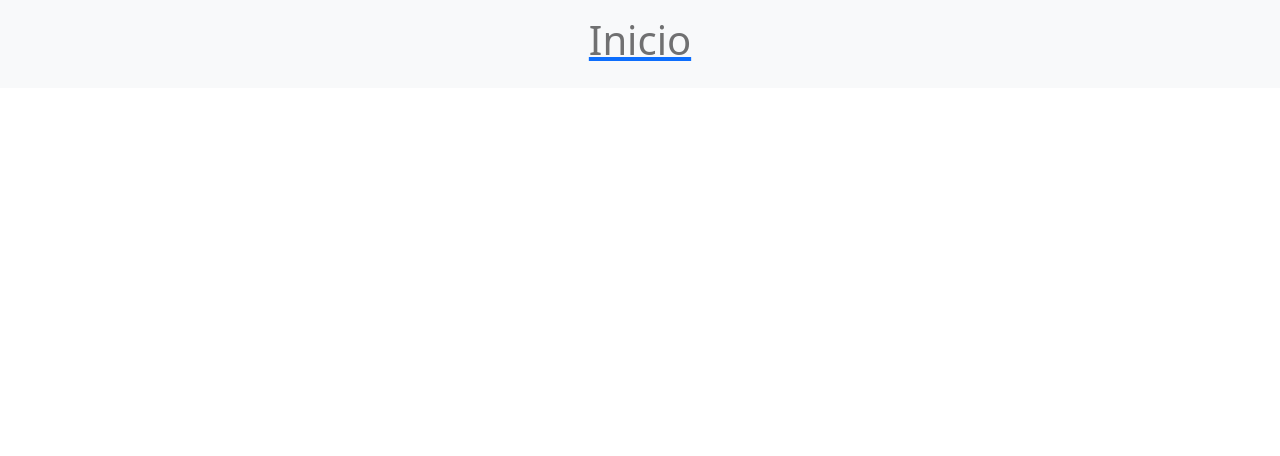
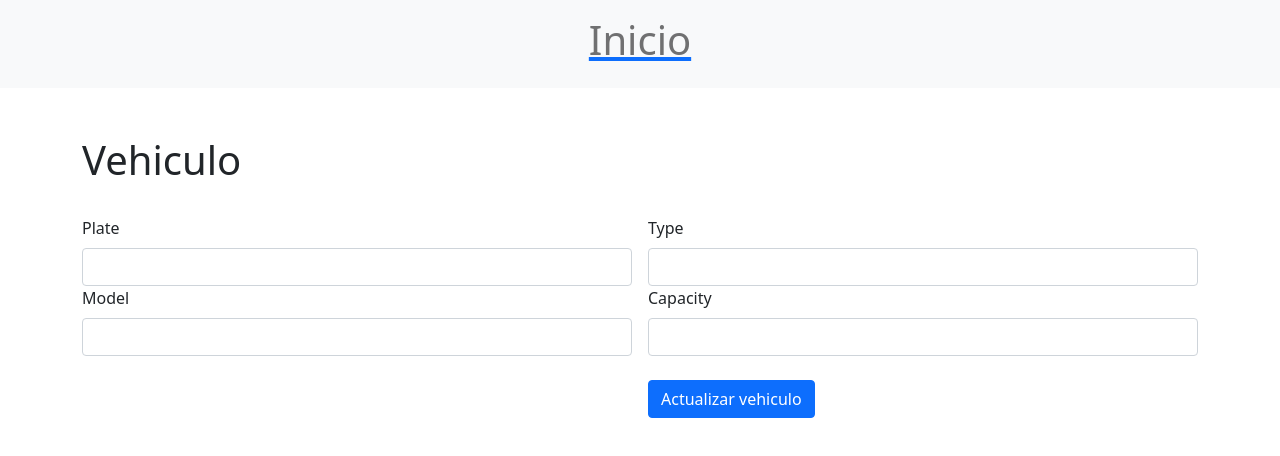
Before and after one commit to DanielTuttos/React-pruebaShippify, a React (Create React App) app: page /vehicle/1/about in a window 1280 px wide. Before the commit this address had no page. Shown: the top 456 px of the page. Built offline with nearby package versions, Linux system fonts and the light colour scheme.

Commit message:
se agregaron funciones de actualizar y agregar nuevo

```diff
--- a/src/App.js
+++ b/src/App.js
@@ -11,6 +11,7 @@ import {
 import { Menu } from './Components/Navbar';
 import { Home } from './Screens/Home';
 import { ListVehicles } from './Screens/ListVehicles';
+import { Vehicle } from './Screens/Vehicle';
 
 function App() {
   return (
@@ -22,7 +23,7 @@ function App() {
           <Routes>
             <Route path="/" element={<Home />} />
             <Route path="/vehicle/driver/:idDriver" element={<ListVehicles />} />
-            <Route path="/vehicle/:id" element={<About />} />
+            <Route path="/vehicle/:id/:idDriver" element={<Vehicle />} />
           </Routes>
         </div>
       </BrowserRouter>
@@ -31,16 +32,4 @@ function App() {
 }
 
 
-function About() {
-  return (
-    <div>
-      <h1>About</h1>
-      <nav>
-        <Link to="/">Home</Link> |{" "}
-        <Link to="about">About</Link>
-      </nav>
-    </div>
-  );
-}
-
 export default App;
--- a/src/Screens/ListVehicles.js
+++ b/src/Screens/ListVehicles.js
@@ -37,29 +37,44 @@ export const ListVehicles = () => {
         }
     }
 
+    const handleDelete = async (e, idVehicle) => {
+        e.preventDefault();
+        var respuesta = window.confirm("Desea eliminar el vehiculo")
+
+        if (!respuesta){
+            return
+        }
+        const url = `/vehicle/${idVehicle}`;
+        const resp = await fetchData(url, {}, "DELETE");
+        const body = await resp.json();
+        if (body.status === 'OK') {
+            consultarData();
+        }
+    }
+
     return (
         <div>
             <h1>Conductor</h1>
             <br />
 
             <div className='row g-3'>
-                <div class="col-sm-6">
-                    <label for="firstName" class="form-label">Firts Name</label>
-                    <input type="text" class="form-control" id="firstName" placeholder="" value={first_name} disabled />
+                <div className="col-sm-6">
+                    <label className="form-label">Firts Name</label>
+                    <input type="text" className="form-control" id="firstName" placeholder="" value={first_name} disabled />
 
-                    <label for="firstName" class="form-label">Email</label>
-                    <input type="text" class="form-control" id="firstName" placeholder="" value={email} disabled />
+                    <label className="form-label">Email</label>
+                    <input type="text" className="form-control" id="firstName" placeholder="" value={email} disabled />
                 </div>
 
-                <div class="col-sm-6">
-                    <label for="firstName" class="form-label">Last Name</label>
-                    <input type="text" class="form-control" id="firstName" placeholder="" value={last_name} disabled />
+                <div className="col-sm-6">
+                    <label className="form-label">Last Name</label>
+                    <input type="text" className="form-control" id="firstName" placeholder="" value={last_name} disabled />
 
-                    <label for="firstName" class="form-label">Phone</label>
-                    <input type="text" class="form-control" id="firstName" placeholder="" value={phone} disabled />
+                    <label className="form-label">Phone</label>
+                    <input type="text" className="form-control" id="firstName" placeholder="" value={phone} disabled />
 
                     <Button className='mt-4' color='primary'
-                        onClick={() => console.log("nuevo vehiculo")}
+                        onClick={() => navigate(`/vehicle/0/${idDriver}`)}
                     >Agregar nuevo vehiculo</Button>
                 </div>
 
@@ -88,7 +103,7 @@ export const ListVehicles = () => {
                                 <td>{ve.model}</td>
                                 <td>{ve.type}</td>
                                 <td>{ve.capacity}</td>
-                                <td><Link className='btn btn-primary' to={`/vehicle/${ve.id}`} state={ve}>Detalles</Link> <Button onClick={() => console.log("eliminar")} className='ml-4' color='danger'>Eliminar</Button> </td>
+                                <td><Link className='btn btn-primary' to={`/vehicle/${ve.id}/${idDriver}`} state={ve}>Detalles</Link> <Button onClick={(e) => handleDelete(e, ve.id)} className='ml-4' color='danger'>Eliminar</Button> </td>
                             </tr>
                         )
                     })}
--- /dev/null
+++ b/src/Screens/Vehicle.js
@@ -0,0 +1,108 @@
+import React, { useEffect, useState } from 'react'
+import { useLocation, useNavigate, useParams } from 'react-router-dom';
+import { Button } from 'reactstrap';
+import { fetchData } from '../Helper/Fecth';
+
+export const Vehicle = () => {
+
+    const params = useParams();
+
+    const idVehicle = params.id
+    const idDriver = params.idDriver
+
+    const navigate = useNavigate();
+
+    const location = useLocation();
+    const { state } = location;
+
+    const [vehicle, setVehicle] = useState({
+        capacity: "",
+        driver_id: "",
+        id: "",
+        model: "",
+        plate: "",
+        type: "",
+    })
+
+    const { capacity, driver_id, id, model, plate, type } = vehicle
+
+    useEffect(() => {
+        if (state != null) {
+            delete state.creation_date
+            setVehicle(state)
+            // console.log("el estado: ", vehicle)
+        }
+    }, [])
+
+    const handleUpdate = async (e) => {
+        e.preventDefault();
+        const url = `/vehicle/${idVehicle}`;
+        var data = vehicle
+        delete data.id
+        const resp = await fetchData(url, data, "PUT");
+        const body = await resp.json();
+        // // console.log(body)
+        if (body.status === 'OK') {
+            navigate(-1)
+        }
+    }
+
+    const handleCreate = async (e) => {
+        e.preventDefault();
+        // console.log("agregar registro");
+        const url = `/vehicle/`;
+        var data = vehicle
+        data.driver_id = idDriver
+        delete data.id
+        const resp = await fetchData(url, data, "POST");
+        const body = await resp.json();
+        // // console.log(body)
+        if (body.status === 'OK') {
+            navigate(-1)
+        }
+    }
+
+    function handleChange(evt) {
+        const { target } = evt;
+        const { name, value } = target;
+        const newValues = {
+            ...vehicle,
+            [name]: value,
+        };
+        setVehicle(newValues);
+    }
+
+    return (
+        <div>
+            <h1>Vehiculo</h1>
+            <br />
+
+            <div className='row g-3'>
+                <div className="col-sm-6">
+                    <label className="form-label">Plate</label>
+                    <input type="text" id="plate" name="plate" className="form-control" onChange={handleChange} value={plate} />
+
+                    <label className="form-label">Model</label>
+                    <input type="text" id="model" name="model" className="form-control" onChange={handleChange} value={model} />
+                </div>
+
+                <div className="col-sm-6">
+                    <label className="form-label">Type</label>
+                    <input type="text" id="type" name="type" className="form-control" onChange={handleChange} value={type} />
+
+                    <label className="form-label">Capacity</label>
+                    <input type="text" id="capacity" name="capacity" className="form-control" onChange={handleChange} value={capacity} />
+
+                    {(idVehicle == 0) ?
+                        <Button className='mt-4' color='primary'
+                            onClick={handleCreate}
+                        >Agregar vehiculo</Button> :
+                        <Button className='mt-4' color='primary'
+                            onClick={handleUpdate}
+                        >Actualizar vehiculo</Button>
+                    }
+                </div>
+            </div>
+        </div>
+    )
+}
```
